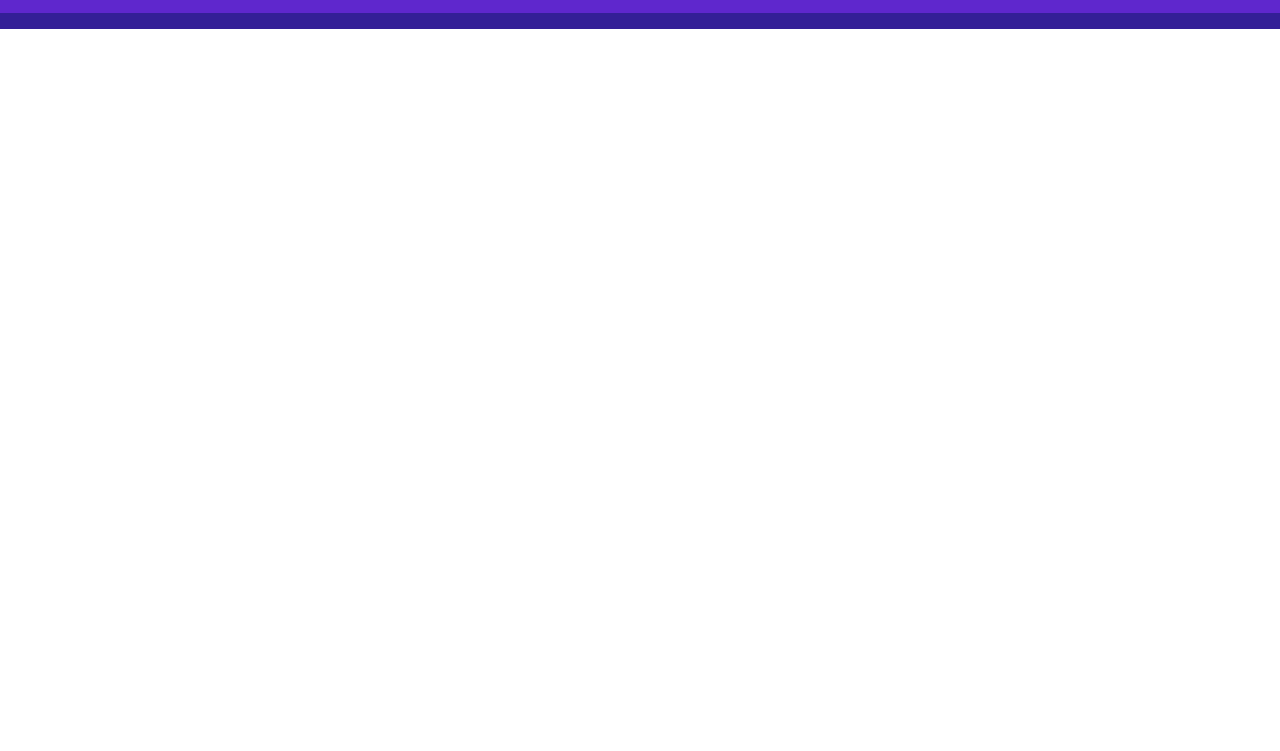
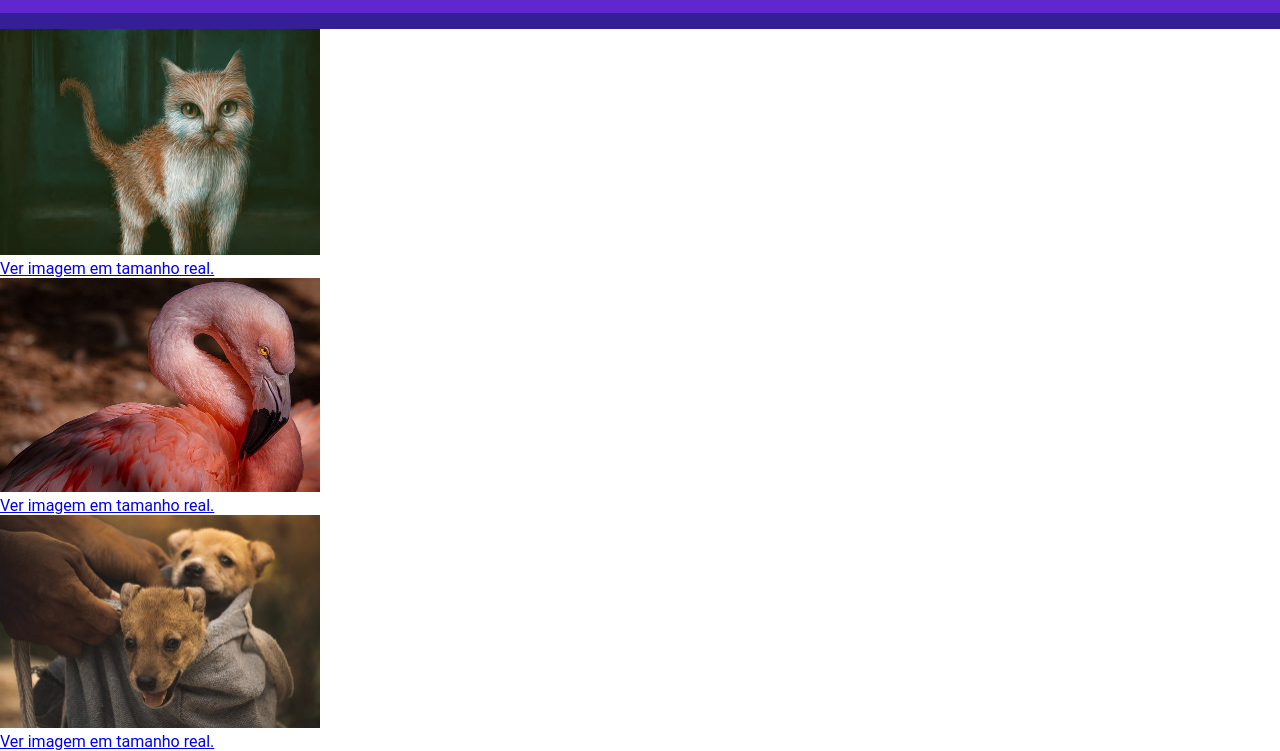
Before and after one commit to Jeffersonmk/galeria_de_fotos, a plain HTML site: page index.html in a window 1280 px wide. Shown: the part 57-808 px from the top of the page. Drawn offline with nearby package versions, Linux system fonts and the light colour scheme.

Commit message:
mod: index e css.

```diff
--- a/index.html
+++ b/index.html
@@ -18,6 +18,40 @@
         <button type="submit">Adicionar</button>
         <button type="reset" id="botao-cancelar">Cancelar</button>
     </form>
+    <ul>
+        <li>
+            <img src="./images/foto1.jpg" alt = "Pintura de um gato">
+            <div>
+                <a
+                    href="./images/foto1.jpg" title="Ver imagem em tamanho real." target = "_blank">
+                    Ver imagem em tamanho real.
+                </a>
+            </div>
+        </li>
+    </ul>
+    <ul>
+        <li>
+            <img src="./images/foto2.jpg" alt = "Flamingo">
+            <div>
+                <a
+                    href="./images/foto2.jpg" title="Ver imagem em tamanho real." target = "_blank">
+                    Ver imagem em tamanho real.
+                </a>
+
+            </div>
+        </li>
+    </ul>
+    <ul>
+        <li>
+            <img src="./images/foto3.jpg" alt = "Filhotes de cachorro">
+            <div>
+                <a
+                    href="./images/foto3.jpg" title="Ver imagem em tamanho real." target = "_blank">
+                    Ver imagem em tamanho real.
+                </a>
+            </div>
+        </li>
+    </ul>
     <script src="https://code.jquery.com/jquery-3.7.1.min.js"></script>
     <script src="./main.js"></script>
 </body>
--- a/main.css
+++ b/main.css
@@ -47,3 +47,16 @@ button {
 #botao-cancelar {
     background-color: red;
 }
+
+ul {
+    display: flex;
+    flex-wrap: wrap;
+}
+
+ul li {
+    max-width: 25%;
+}
+
+ul li img {
+    width: 100%;
+}
```
Also changed, not shown: images/foto1.jpg (added), images/foto2.jpg (added), images/foto3.jpg (added), images/foto4.jpg (added), images/foto5.jpg (added).
